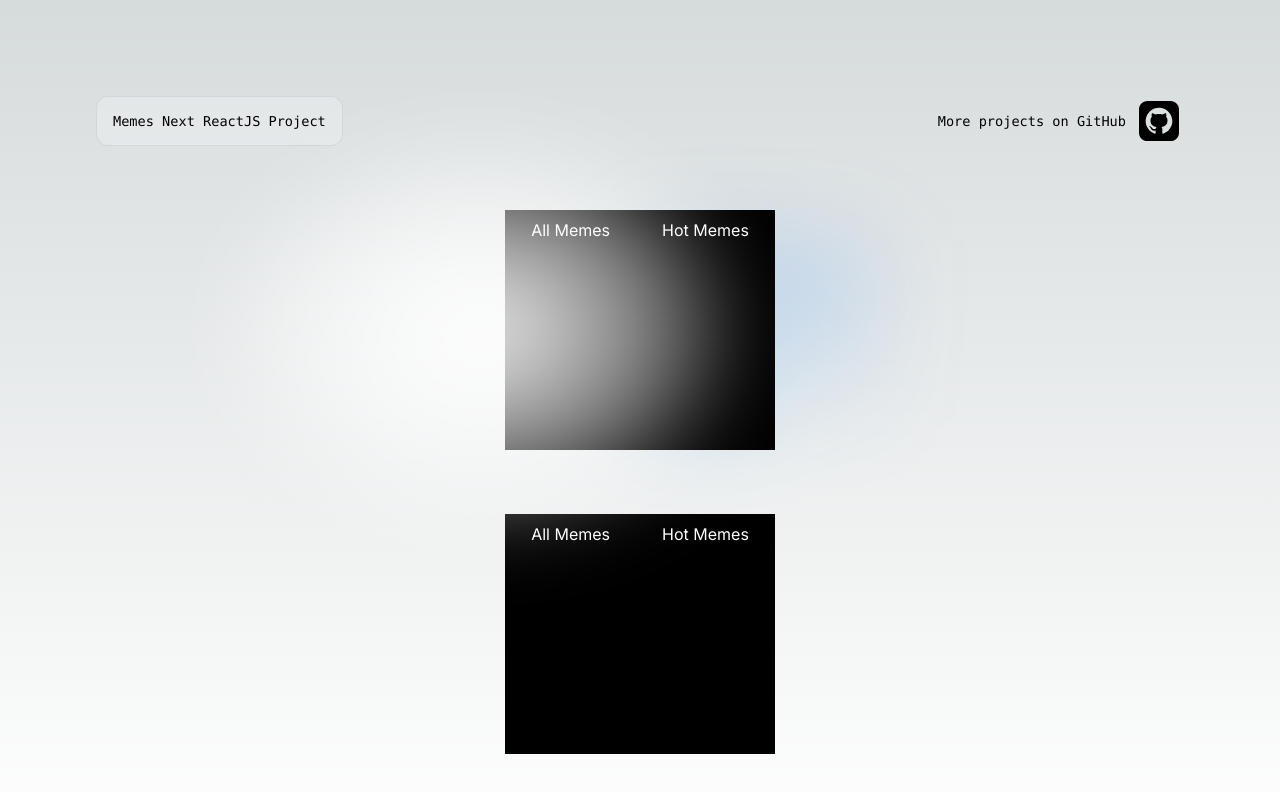
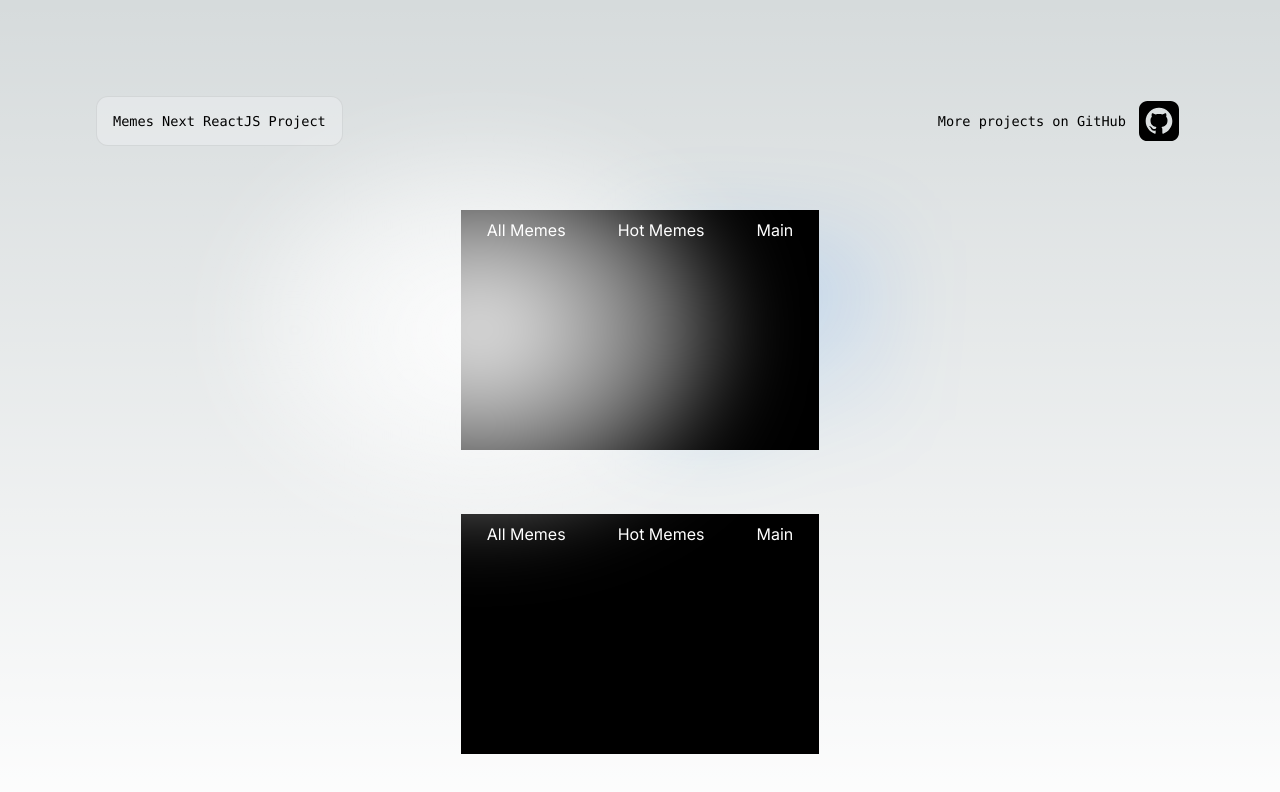
Before and after one commit to NataliaJeszke/memes-next-react, a Next.js app: page /nav in a window 1280 px wide. Shown: the top 792 px of the page. Built offline with nearby package versions, Linux system fonts and the light colour scheme.

Commit message:
added main button to nav

```diff
--- a/app/nav/page.jsx
+++ b/app/nav/page.jsx
@@ -16,6 +16,11 @@ export default function Nav() {
             Hot Memes
           </Link>
         </li>
+        <li className={style.li}>
+          <Link href="/" className={style.glass_button}>
+            Main
+          </Link>
+        </li>
       </ul>
     </nav>
   );
```
